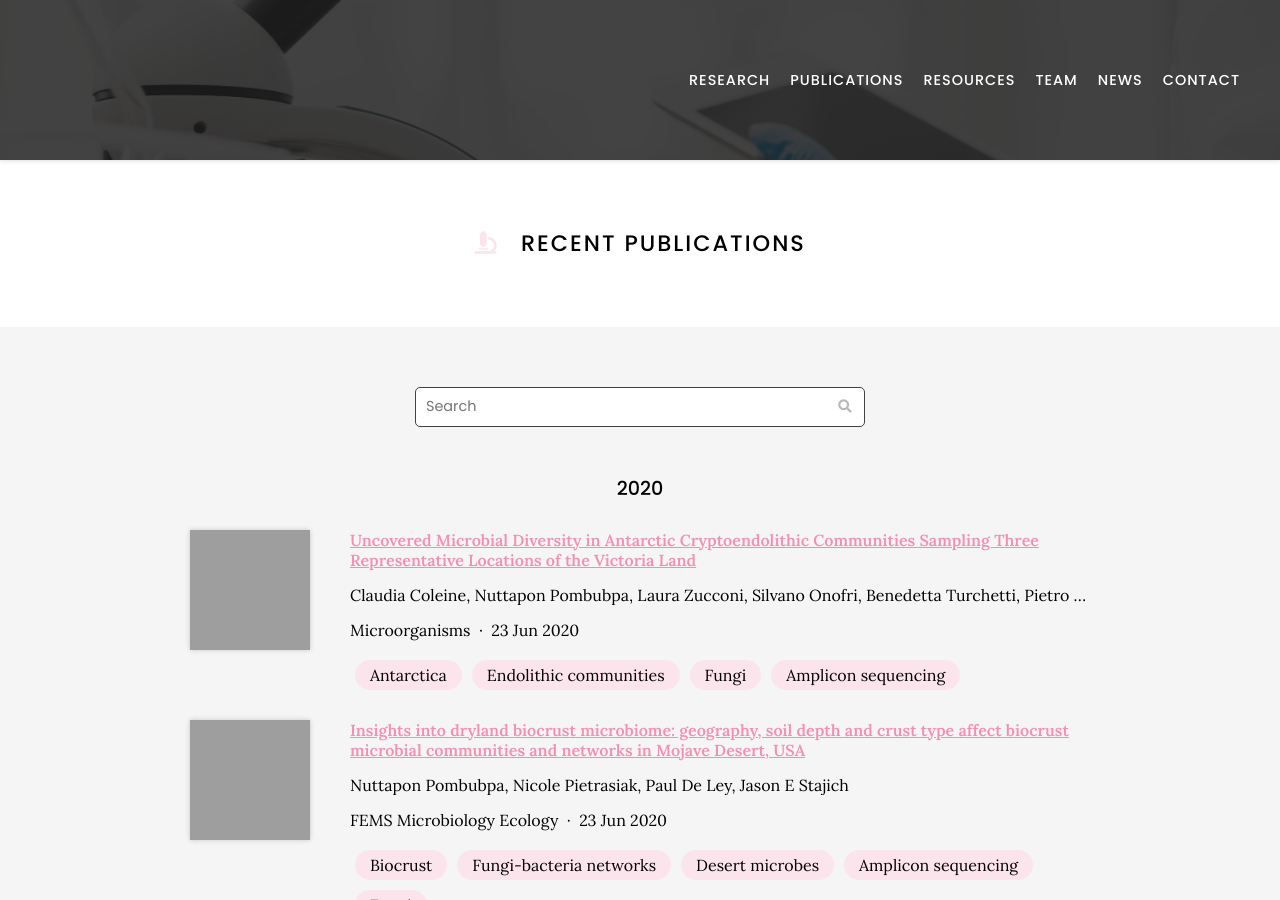
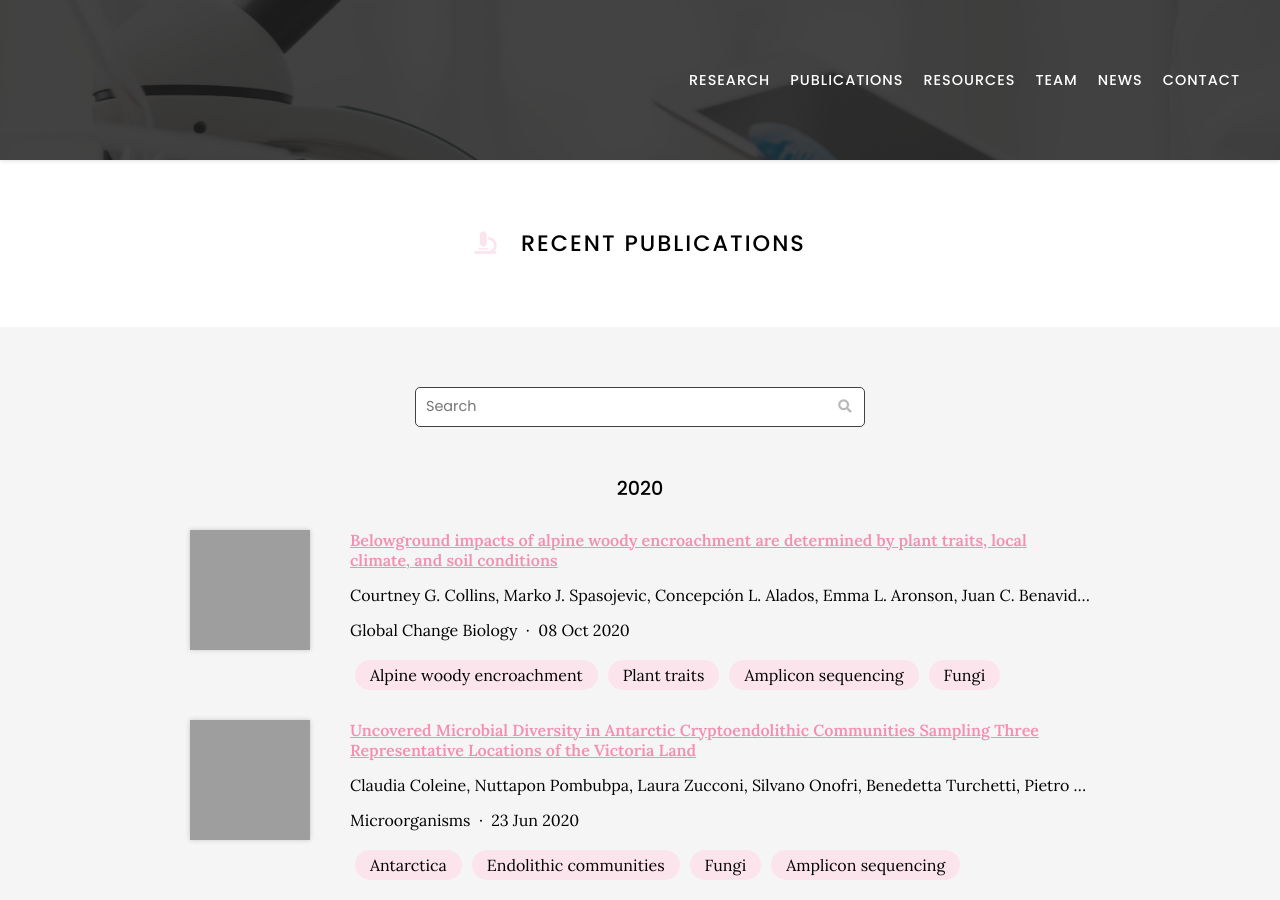
Before and after one commit to natpombubpa-lab/natpombubpa-lab.github.io, a Jekyll site: the page built from publication/index.md, in a window 1280 px wide and 900 px high. Built offline with Jekyll 4.4.1, drawn with Linux system fonts in a browser that asks for light colours; nearby versions of some CDN libraries; grey boxes are pictures that could not be loaded.

Commit message:
Generate citations

```diff
--- a/_data/citations.yaml
+++ b/_data/citations.yaml
@@ -1,5 +1,40 @@
 # GENERATED AUTOMATICALLY, DO NOT EDIT
 
+- id: doi:10.1111/gcb.15340
+  title: Belowground impacts of alpine woody encroachment are determined by plant
+    traits, local climate, and soil conditions
+  authors:
+  - Courtney G. Collins
+  - Marko J. Spasojevic
+  - "Concepci\xF3n L. Alados"
+  - Emma L. Aronson
+  - Juan C. Benavides
+  - Nicoletta Cannone
+  - Chatrina Caviezel
+  - Oriol Grau
+  - Hui Guo
+  - Gaku Kudo
+  - Nikolas J. Kuhn
+  - "Jana M\xFCllerov\xE1"
+  - Michala L. Phillips
+  - Nuttapon Pombubpa
+  - "Fr\xE9d\xE9rique Reverchon"
+  - Hannah B. Shulman
+  - Jason E. Stajich
+  - Alexia Stokes
+  - "S\xF6ren E. Weber"
+  - Jeffrey M. Diez
+  publisher: Global Change Biology
+  date: '2020-10-08'
+  link: https://doi.org/ghcp9p
+  image: https://user-images.githubusercontent.com/54328862/118241983-ff9dfb80-b4c6-11eb-97ed-6e539f580564.jpg
+  extra-links:
+  - type: journal
+  tags:
+  - Alpine woody encroachment
+  - Plant traits
+  - Amplicon sequencing
+  - Fungi
 - id: doi:10.1093/femsec/fiaa125
   title: 'Insights into dryland biocrust microbiome: geography, soil depth and crust
     type affect biocrust microbial communities and networks in Mojave Desert, USA'
```
